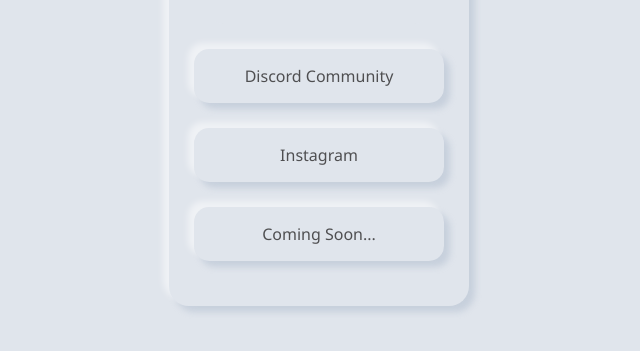
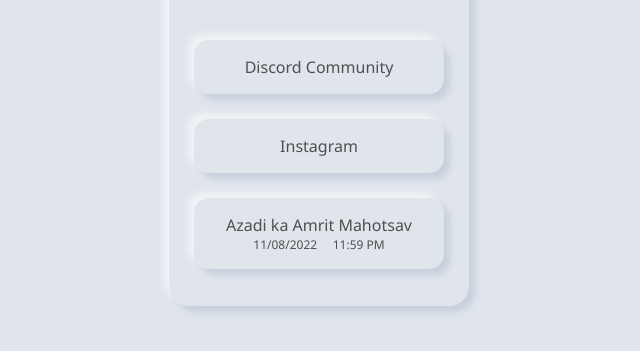
Before and after one commit to DesignHubIIITD/DesignHubLinks, a plain HTML site: page index.html in a window 1280 px wide. Shown: the part 369-720 px from the top of the page, without its empty margins (321-961 px from the left). Drawn offline with Linux system fonts and the light colour scheme.

Commit message:
Azadi ka Amrit Mahotsav

```diff
--- a/index.html
+++ b/index.html
@@ -22,10 +22,10 @@
                 <a href="https://www.instagram.com/designhub.iiitd"><li class="link" id="button2">
                     Instagram
                 </li></a>
-                <a href="#"><li class="link" id="button3">
-                    Coming Soon...
+                <a href="https://forms.gle/NwRgdkUb8fpXHqBX6"><li class="link" id="button3">
+                    Azadi ka Amrit Mahotsav
                     <div class="when" style="width:100%; text-align:center;">
-
+                        11/08/2022&nbsp;&nbsp;&nbsp;&nbsp;&nbsp;11:59 PM
                     </div>
                 </li></a>
             </ul>
```
